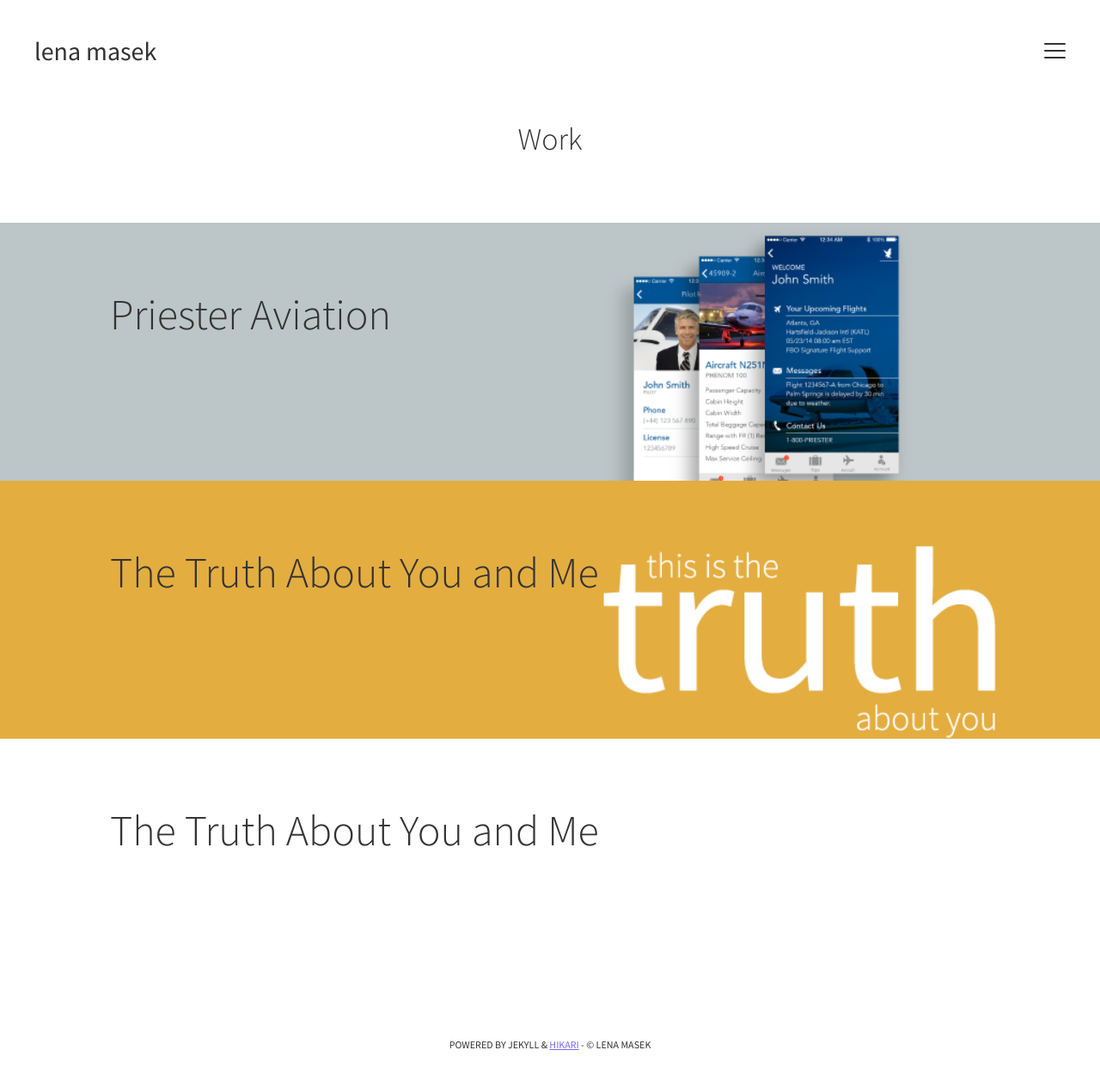
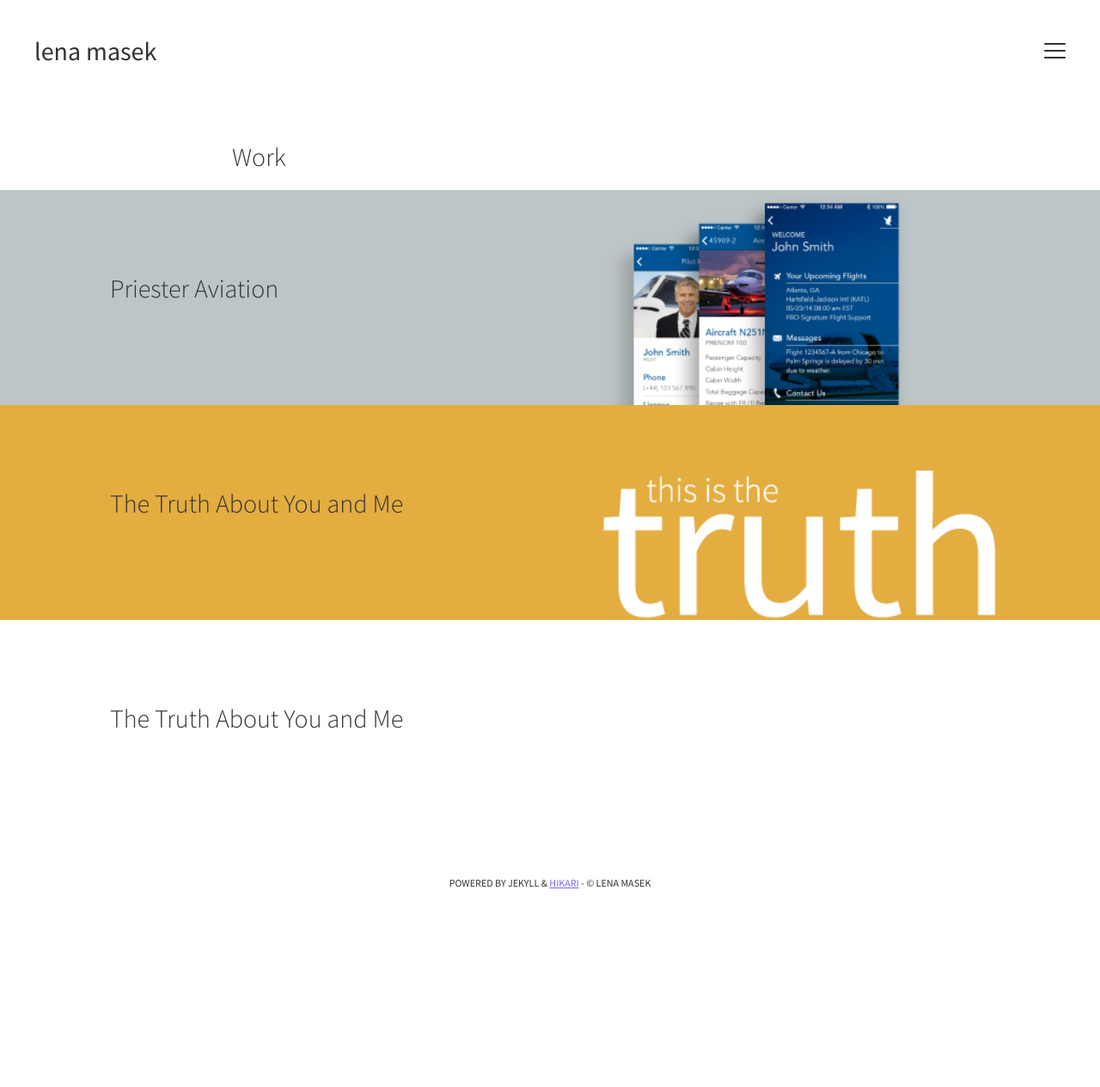
Before and after one commit to lenamasek/lenamasek.github.io, a Jekyll site: the page built from work/index.html, in a window 1280 px wide. Shown: the whole page at 86% size. Built offline with Jekyll 4.4.1, drawn with Linux system fonts in a browser that asks for light colours; after the commit the page ends 1076 px from its top, so only the background shows below that.

Commit message:
work styling

```diff
--- a/_scss/base/_global.scss
+++ b/_scss/base/_global.scss
@@ -241,12 +241,12 @@
 ================================================================== */
 
 .work-bg {
-  height:300px;
+  height:250px;
   padding:50px 10%;
 
 }
 
-h1.work-bg {
+h3.work-bg {
    color:#fff;
 }
 
--- a/work/index.html
+++ b/work/index.html
@@ -7,22 +7,22 @@
 
 
 <section class="single-wrap">
-     <h1 class="page-title" itemprop="name headline">Work</h1>
+     <h3 class="page-title" itemprop="name headline">Work</h3>
 </section>
 
 	<div class="span_6_of_6 work-bg" id="priester">
 
-		<h1>Priester Aviation</h1>
+		<h3>Priester Aviation</h3>
 	</div>
 
 	<div class="span_6_of_6 work-bg" id="truth">
 
-		<h1>The Truth About You and Me</h1>
+		<h3>The Truth About You and Me</h3>
 	</div>
 
 	<div class="span_6_of_6 work-bg" id="">
 
-		<h1>The Truth About You and Me</h1>
+		<h3>The Truth About You and Me</h3>
 	</div>
 
 
```
